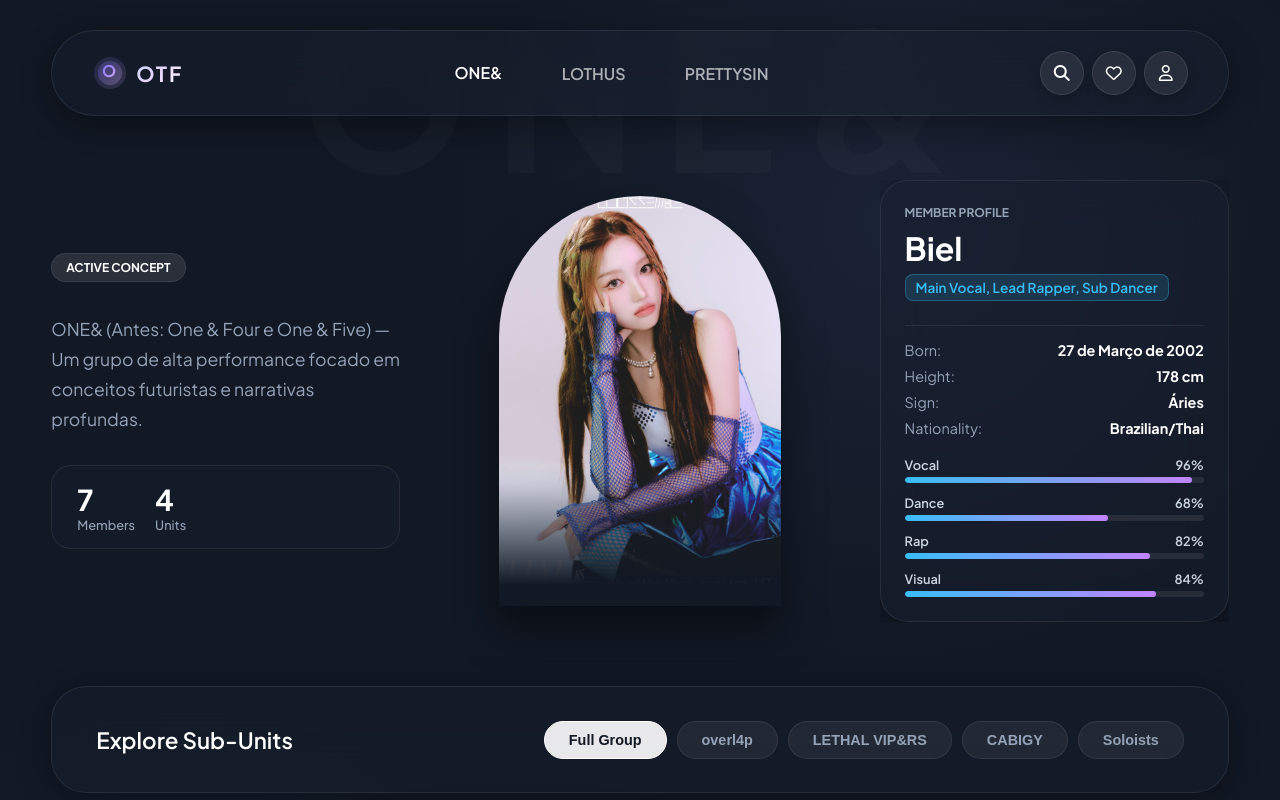
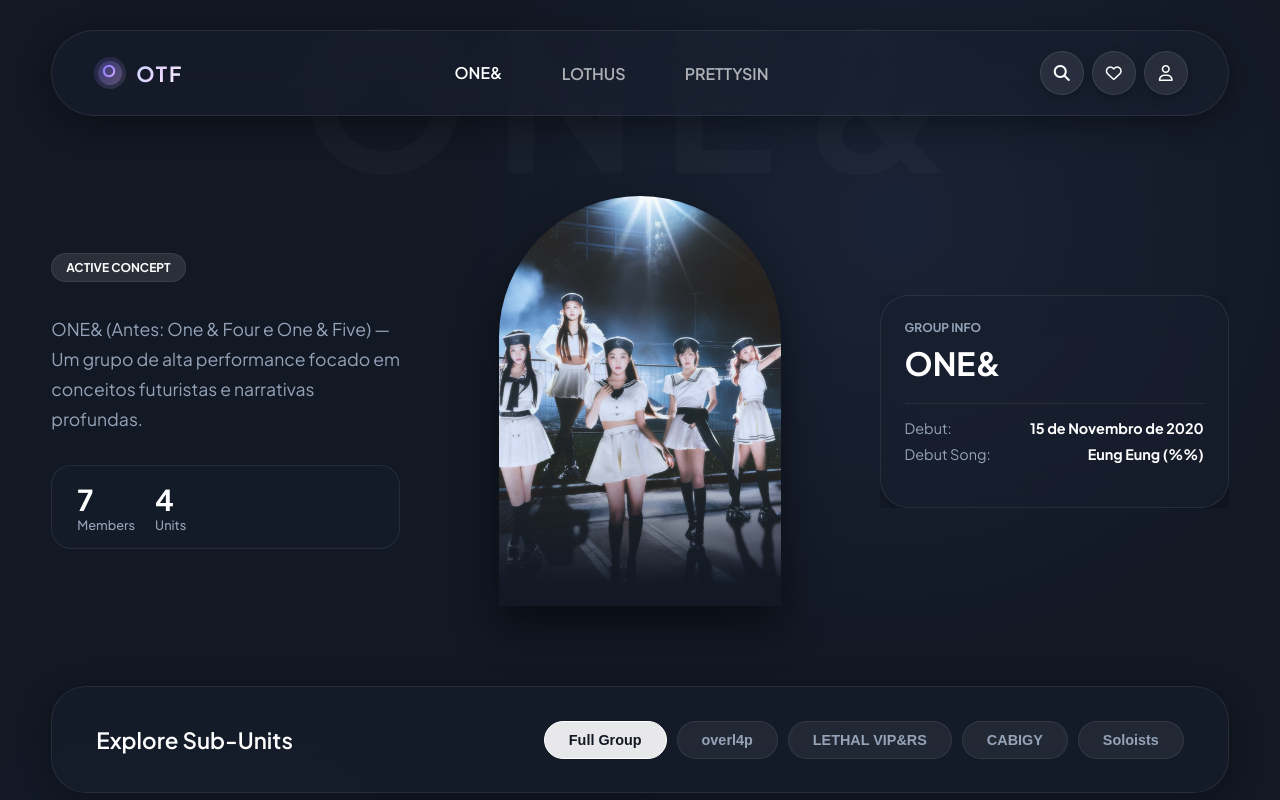
Before and after one commit to diegorcserejo/OTF, a Vue app in the folder otf/: page / in a window 1280 px wide. Shown: the top 800 px of the page. Built offline with nearby package versions, Linux system fonts and the light colour scheme.

Commit message:
adicionando interface de cores ao one&

```diff
--- a/otf/src/components/arq.vue
+++ b/otf/src/components/arq.vue
@@ -1,5 +1,5 @@
 <template>
-  <div class="app-viewport">
+  <div class="app-viewport" :style="appStyle">
     <div class="bg-gradient-1"></div>
     <div class="bg-gradient-2"></div>
 
@@ -49,11 +49,9 @@
                 <strong>{{ selectedMember.name }}</strong>
                 <span>{{ selectedMember.role.split(',')[0] }}</span>
               </div>
-              <!-- View Profile: Fecha o menu e rola suavemente até as informações do perfil -->
               <div class="profile-menu-item" @click="scrollToSection('profile-section')">
                 <i class="fa-regular fa-id-card"></i> View Profile
               </div>
-              <!-- Browse Groups: Reseta filtros e rola suavemente até as sub-units -->
               <div class="profile-menu-item" @click="scrollToSection('units-section'); activeGroup = 'otf'; activeUnit = 'all'">
                 <i class="fa-regular fa-users"></i> Browse Groups
               </div>
@@ -72,10 +70,8 @@
         </div>
       </nav>
 
-      <!-- Overlay para fechar menus ao clicar fora -->
       <div class="overlay-backdrop" v-if="profileMenuOpen || searchOpen" @click="profileMenuOpen = false; searchOpen = false"></div>
 
-      <!-- Modal de Busca -->
       <div class="search-overlay" v-if="searchOpen" @click.self="searchOpen = false">
         <div class="search-modal">
           <div class="search-input-wrapper">
@@ -133,14 +129,22 @@
 
         <div class="hero-center animate-fade-in">
           <div class="model-container">
-            <img :src="selectedMember.image" :alt="selectedMember.name" class="model-img" />
+            <img :src="heroImage" :alt="heroTitle" class="model-img" />
             <div class="model-fade-bottom"></div>
           </div>
         </div>
 
-        <!-- Adicionado ID id="profile-section" para scroll -->
         <div id="profile-section" class="hero-right animate-slide-left">
-          <div class="glass-widget profile-widget">
+          <div v-if="activeUnit === 'all' && !memberSelected" class="glass-widget profile-widget">
+            <span class="widget-tag">GROUP INFO</span>
+            <h2 class="member-name">{{ currentGroupData.name }}</h2>
+
+            <div class="profile-details">
+              <div class="detail-row"><span>Debut:</span> <strong>{{ currentGroupData.debutDate }}</strong></div>
+              <div class="detail-row"><span>Debut Song:</span> <strong>{{ currentGroupData.debutSong }}</strong></div>
+            </div>
+          </div>
+          <div v-else class="glass-widget profile-widget">
             <span class="widget-tag">MEMBER PROFILE</span>
             <h2 class="member-name">{{ selectedMember.name }}</h2>
             <span class="member-role-tag">{{ selectedMember.role }}</span>
@@ -165,7 +169,6 @@
         </div>
       </header>
 
-      <!-- Adicionado ID id="units-section" para scroll -->
       <section id="units-section" class="units-section-container" v-if="database[activeGroup].units">
         <div class="glass-search-bar">
           <h2 class="search-title">Explore Sub-Units</h2>
@@ -173,7 +176,7 @@
             <button
               class="unit-tab-btn"
               :class="{ active: activeUnit === 'all' }"
-              @click="activeUnit = 'all'"
+              @click="selectFullGroup"
             >
               Full Group
             </button>
@@ -182,7 +185,7 @@
               :key="unit.id"
               class="unit-tab-btn"
               :class="{ active: activeUnit === unit.id }"
-              @click="activeUnit = unit.id"
+              @click="selectUnit(unit.id)"
             >
               {{ unit.name }}
             </button>
@@ -191,7 +194,6 @@
       </section>
 
       <section class="shop-section">
-      <!-- Sidebar dos Membros -->
       <aside class="category-sidebar">
         <h3 class="section-heading">MEMBERS</h3>
         <ul class="category-list">
@@ -200,7 +202,7 @@
             :key="member.name"
             class="category-item"
             :class="{ 'active': selectedMember.name === member.name }"
-            @click="selectedMember = member"
+            @click="selectMemberAction(member)"
           >
             <div class="category-item-info">
               <img :src="member.image" :alt="member.name" class="member-avatar" />
@@ -217,7 +219,7 @@
               :key="member.name"
               class="category-item"
               :class="{ 'active': selectedMember.name === member.name }"
-              @click="selectedMember = member"
+              @click="selectMemberAction(member)"
             >
               <div class="category-item-info">
                 <img :src="member.image" :alt="member.name" class="member-avatar" />
@@ -229,7 +231,6 @@
         </div>
       </aside>
 
-      <!-- Grid de Cards de Membros -->
       <div class="products-grid-wrapper">
         <div class="products-grid">
           <div
@@ -237,7 +238,7 @@
             :key="member.name"
             class="product-card glass-card"
             :class="{ 'selected-card': selectedMember.name === member.name }"
-            @click="selectedMember = member"
+            @click="selectMemberAction(member)"
           >
             <div class="product-image-container">
               <img :src="member.image" :alt="member.name" class="card-member-img" />
@@ -259,7 +260,7 @@
             :key="member.name"
             class="product-card glass-card"
             :class="{ 'selected-card': selectedMember.name === member.name }"
-            @click="selectedMember = member"
+            @click="selectMemberAction(member)"
           >
             <div class="product-image-container">
               <img :src="member.image" :alt="member.name" class="card-member-img" />
@@ -290,12 +291,45 @@ import '../styles/main.css';
 const activeGroup = ref('otf');
 const activeUnit = ref('all');
 const selectedMember = ref<Member>(database.otf.members[0]);
+const memberSelected = ref(false);
 const mobileMenuOpen = ref(false);
 const searchOpen = ref(false);
 const searchQuery = ref('');
 const showFavorites = ref(false);
 const profileMenuOpen = ref(false);
 const searchInput = ref<HTMLInputElement | null>(null);
+
+// ===== CORES DINÂMICAS =====
+
+const appStyle = ref<Record<string, string>>({
+  backgroundColor: '#121824'
+});
+
+const MEMBER_COLORS: Record<string, string> = {
+  'Biel': '#4f80ff',
+  'Cauy': '#ff00bf',
+  'Guhan': '#1a0b8c',
+  'Iggy': '#ca3d33',
+  'Leb': '#00fff0',
+  'Luna': '#ffc700',
+  'Lune': '#9e00ff'
+};
+
+function setDefaultColors() {
+  appStyle.value = { backgroundColor: '#121824' };
+}
+
+function setMemberColors(name: string) {
+  if (MEMBER_COLORS[name]) {
+    appStyle.value = { backgroundColor: MEMBER_COLORS[name] };
+  } else {
+    setDefaultColors();
+  }
+}
+
+setDefaultColors();
+
+// ===== FUNÇÕES =====
 
 const sortedExMembers = computed(() => {
   const group = database[activeGroup.value];
@@ -306,12 +340,18 @@ const sortedExMembers = computed(() => {
 const switchGroup = (groupKey: string) => {
   activeGroup.value = groupKey;
   activeUnit.value = 'all';
-  selectedMember.value = database[groupKey].members[0];
+  memberSelected.value = false;
+  setDefaultColors();
+  if (database[groupKey].members.length > 0) {
+    selectedMember.value = database[groupKey].members[0];
+  }
 };
 
 const selectMember = (member: Member) => {
   selectedMember.value = member;
   activeUnit.value = 'all';
+  memberSelected.value = true;
+  setMemberColors(member.name);
 
   for (const [key, group] of Object.entries(database)) {
     if (group.members.some(m => m.name === member.name)) {
@@ -321,7 +361,34 @@ const selectMember = (member: Member) => {
   }
 };
 
-// Função para rolar suavemente até a seção desejada
+const selectFullGroup = () => {
+  activeUnit.value = 'all';
+  memberSelected.value = false;
+  setDefaultColors();
+  if (database[activeGroup.value].members.length > 0) {
+    selectedMember.value = database[activeGroup.value].members[0];
+  }
+};
+
+const selectUnit = (unitId: string) => {
+  activeUnit.value = unitId;
+  memberSelected.value = false;
+  setDefaultColors();
+  const group = database[activeGroup.value];
+  if (group.units) {
+    const unit = group.units.find(u => u.id === unitId);
+    if (unit && unit.members.length > 0) {
+      selectedMember.value = unit.members[0];
+    }
+  }
+};
+
+const selectMemberAction = (member: Member) => {
+  selectedMember.value = member;
+  memberSelected.value = true;
+  setMemberColors(member.name);
+};
+
 const scrollToSection = (sectionId: string) => {
   profileMenuOpen.value = false;
 
@@ -350,6 +417,24 @@ const filteredMembers = computed(() => {
     }
   }
   return results;
+});
+
+const currentGroupData = computed(() => {
+  return database[activeGroup.value];
+});
+
+const heroImage = computed(() => {
+  if (activeUnit.value === 'all' && !memberSelected.value) {
+    return currentGroupData.value.image || selectedMember.value.image;
+  }
+  return selectedMember.value.image;
+});
+
+const heroTitle = computed(() => {
+  if (activeUnit.value === 'all' && !memberSelected.value) {
+    return currentGroupData.value.name;
+  }
+  return selectedMember.value.name;
 });
 
 const currentBackgroundText = computed(() => {
--- a/otf/src/data/database.ts
+++ b/otf/src/data/database.ts
@@ -19,7 +19,7 @@ const lothusMembers: Member[] = [
 ];
 
 const prettysinMembers: Member[] = [
-  { name: 'Lui', role: 'Leader, Center, Main Vocal, Visual, Face, Main Rapper, Main Dancer', birthday: '15 de Março', height: '178 cm', sign: 'Peixes', nationality: 'Korean', image: '/Lui.jpg', stats: { Vocal: 98, Dance: 96, Rap: 95, Visual: 99 } }
+  { name: 'Lui', role: 'Leader, Center, Main Vocal, Visual, Face, Main Rapper, Main Dancer', birthday: '15 de Março', height: '178 cm', sign: 'Peixes', nationality: 'Korean', image: '/Lui.jpeg', stats: { Vocal: 98, Dance: 96, Rap: 95, Visual: 99 } }
 ];
 
 const prettysinExMembers: Member[] = [
@@ -37,37 +37,43 @@ export const database: { [key: string]: GroupData } = {
   otf: {
     name: 'ONE&',
     description: 'ONE& (Antes: One & Four e One & Five) — Um grupo de alta performance focado em conceitos futuristas e narrativas profundas.',
+    image: '/One&.png',
+    debutDate: '15 de Novembro de 2020',
+    debutSong: 'Eung Eung (%%)',
     members: oneAndMembers,
     units: [
       {
         id: 'overlap',
         name: 'overl4p',
         description: 'Sub-unit focada em quebras de ritmo e misturas conceituais complexas.',
-        members: [oneAndMembers[0], oneAndMembers[1], oneAndMembers[4], oneAndMembers[6]]
+        members: [oneAndMembers[4], oneAndMembers[6], oneAndMembers[0], oneAndMembers[1]]
       },
       {
         id: 'lethal',
         name: 'LETHAL VIP&RS',
         description: 'Sub-unit com o conceito mais maduro, agressivo e impactante do grupo.',
-        members: [oneAndMembers[0], oneAndMembers[1], oneAndMembers[3], oneAndMembers[5], oneAndMembers[6]]
+        members: [oneAndMembers[1], oneAndMembers[3], oneAndMembers[6], oneAndMembers[0], oneAndMembers[5]]
       },
       {
         id: 'cabigy',
         name: 'CABIGY',
         description: 'Formada por Cauy, Biel e Iggy. Antiga sub-unit conhecida como ONE& RAINBOW DASH.',
-        members: [oneAndMembers[0], oneAndMembers[1], oneAndMembers[3]]
+        members: [oneAndMembers[1], oneAndMembers[0], oneAndMembers[3]]
       },
       {
         id: 'solos',
         name: 'Soloists',
         description: 'Solistas oficializados da OTF que possuem lançamentos e promoções individuais ativas.',
-        members: [oneAndMembers[0], oneAndMembers[1], oneAndMembers[3], oneAndMembers[5]]
+        members: [oneAndMembers[3], oneAndMembers[4], oneAndMembers[1], oneAndMembers[5]]
       }
     ]
   },
   lothus: {
     name: 'LOTHUS',
     description: 'LOTHUS (Antes: Wicked Dreams) — Grupo de alto conceito com performances intensas e presença de palco marcante.',
+    image: '/Lothus.png',
+    debutDate: '10 de Junho de 2023',
+    debutSong: 'Black',
     members: lothusMembers,
     units: [
       {
@@ -99,6 +105,9 @@ export const database: { [key: string]: GroupData } = {
   prettysin: {
     name: 'PRETTYSIN',
     description: 'PRETTYSIN — Grupo visual e performático com conceito refinado e presença marcante.',
+    image: '/Prettysin.jpeg',
+    debutDate: '18 de Novembro de 2020',
+    debutSong: 'Oh! my mistake',
     members: prettysinMembers,
     exMembers: prettysinExMembers,
     units: [
--- a/otf/src/styles/base.css
+++ b/otf/src/styles/base.css
@@ -1,14 +1,15 @@
 /* ===== BASE / VIEWPORT ===== */
 .app-viewport {
   font-family: 'Plus Jakarta Sans', sans-serif;
-  background-color: #3a67a7;
-  color: #f1f5f9;
+  background-color: var(--bg-color-main, #121824);
+  color: var(--text-primary, #f1f5f9);
   min-height: 100vh;
   width: 100vw;
   position: relative;
   overflow-x: hidden;
   box-sizing: border-box;
   padding-bottom: 100px;
+  transition: background-color 0.5s ease, color 0.3s ease;
 }
 
 .bg-gradient-1 {
@@ -17,9 +18,10 @@
   right: -5%;
   width: 70vw;
   height: 70vw;
-  background: radial-gradient(circle, rgba(58, 103, 167, 0.6) 0%, rgba(58, 103, 167, 0) 70%);
+  background: var(--bg-gradient-1, radial-gradient(circle, rgba(40, 54, 85, 0.35) 0%, rgba(18, 24, 36, 0) 70%));
   z-index: 0;
   pointer-events: none;
+  transition: background 0.5s ease;
 }
 .bg-gradient-2 {
   position: absolute;
@@ -27,9 +29,10 @@
   left: -15%;
   width: 60vw;
   height: 60vw;
-  background: radial-gradient(circle, rgba(45, 85, 145, 0.7) 0%, rgba(58, 103, 167, 0) 70%);
+  background: var(--bg-gradient-2, radial-gradient(circle, rgba(30, 42, 68, 0.3) 0%, rgba(18, 24, 36, 0) 70%));
   z-index: 0;
   pointer-events: none;
+  transition: background 0.5s ease;
 }
 
 .main-container {
@@ -49,9 +52,10 @@
   transform: translateX(-50%);
   font-size: 15vw;
   font-weight: 800;
-  color: rgba(255, 255, 255, 0.5);
+  color: var(--text-back-color, rgba(255, 255, 255, 0.025));
   letter-spacing: 2vw;
   z-index: -1;
   pointer-events: none;
   user-select: none;
+  transition: color 0.5s ease;
 }
--- a/otf/src/styles/hero.css
+++ b/otf/src/styles/hero.css
@@ -35,8 +35,9 @@
 .stats-container-glass {
   display: flex;
   gap: 20px;
-  background: rgba(255, 255, 255, 0.08);
-  border: 1px solid rgba(255, 255, 255, 0.12);
+  background: var(--glass-bg, rgba(255, 255, 255, 0.08));
+  border: 1px solid var(--glass-border, rgba(255, 255, 255, 0.12));
+  transition: background 0.3s ease, border 0.3s ease;
   padding: 15px 25px;
   border-radius: 20px;
   backdrop-filter: blur(10px);
@@ -119,7 +120,8 @@
   left: 0;
   right: 0;
   height: 140px;
-  background: linear-gradient(to top, #3a67a7 15%, rgba(58, 103, 167, 0) 100%);
+  background: linear-gradient(to top, var(--bg-color-main, #121824) 15%, transparent 100%);
+  transition: background 0.5s ease;
 }
 
 /* Widget Profile Detalhado */
@@ -131,10 +133,11 @@
 }
 
 .profile-widget {
-  background: rgba(255, 255, 255, 0.08);
+  background: var(--glass-bg, rgba(255, 255, 255, 0.08));
   backdrop-filter: blur(20px);
   -webkit-backdrop-filter: blur(20px);
-  border: 1px solid rgba(255, 255, 255, 0.12);
+  border: 1px solid var(--glass-border, rgba(255, 255, 255, 0.12));
+  transition: background 0.3s ease, border 0.3s ease;
   border-radius: 28px;
   padding: 24px;
   box-shadow: 0 8px 32px rgba(0, 0, 0, 0.15);
--- a/otf/src/styles/members.css
+++ b/otf/src/styles/members.css
@@ -91,14 +91,14 @@
 
 /* Estilo do Card Glassmorphism Refinado */
 .glass-card {
-  background: rgba(255, 255, 255, 0.08);
+  background: var(--glass-bg, rgba(255, 255, 255, 0.08));
   backdrop-filter: blur(20px);
   -webkit-backdrop-filter: blur(20px);
-  border: 1px solid rgba(255, 255, 255, 0.12);
+  border: 1px solid var(--glass-border, rgba(255, 255, 255, 0.12));
   border-radius: 24px;
   padding: 14px;
   cursor: pointer;
-  transition: transform 0.3s ease, box-shadow 0.3s ease, border-color 0.3s ease;
+  transition: transform 0.3s ease, box-shadow 0.3s ease, border-color 0.3s ease, background 0.3s ease;
   display: flex;
   flex-direction: column;
 }
--- a/otf/src/styles/nav.css
+++ b/otf/src/styles/nav.css
@@ -5,10 +5,11 @@
   align-items: center;
   padding: 20px 40px;
   margin-top: 30px;
-  background: rgba(255, 255, 255, 0.08);
+  background: var(--glass-bg, rgba(255, 255, 255, 0.08));
   backdrop-filter: blur(25px);
   -webkit-backdrop-filter: blur(25px);
-  border: 1px solid rgba(255, 255, 255, 0.15);
+  border: 1px solid var(--glass-border, rgba(255, 255, 255, 0.15));
+  transition: background 0.3s ease, border 0.3s ease;
   border-radius: 50px;
   box-shadow: 0 8px 32px 0 rgba(0, 0, 0, 0.15);
   width: 100%;
--- a/otf/src/types/index.ts
+++ b/otf/src/types/index.ts
@@ -19,6 +19,9 @@ export interface Unit {
 export interface GroupData {
   name: string;
   description: string;
+  image: string;
+  debutDate: string;
+  debutSong: string;
   members: Member[];
   exMembers?: Member[];
   units?: Unit[];
```
Also changed, not shown: otf/public/One&.png (added), otf/public/Prettysin.jpeg (added).
